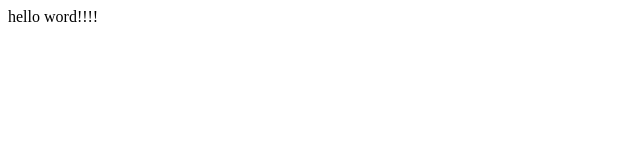
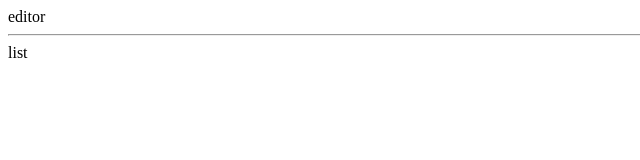
Before and after one commit to MAILLARDSam/FORMATIONJAVA, a website: page index.html in a window 1280 px wide. Shown: the whole page, without its empty margins (0-640 px from the left). Drawn offline with Linux system fonts and the light colour scheme.

Commit message:
construction de section

```diff
--- a/index.html
+++ b/index.html
@@ -6,6 +6,10 @@
     <title>Document</title>
 </head>
 <body>
-    hello word!!!!
+    <div id="main">
+        <div id="editor">editor</div>
+        <hr />
+        <div id="list">list</div>
+    </div>
 </body>
 </html>
```
Also changed, not shown: package.json (added, +23 -0 lines), 1 other file.
